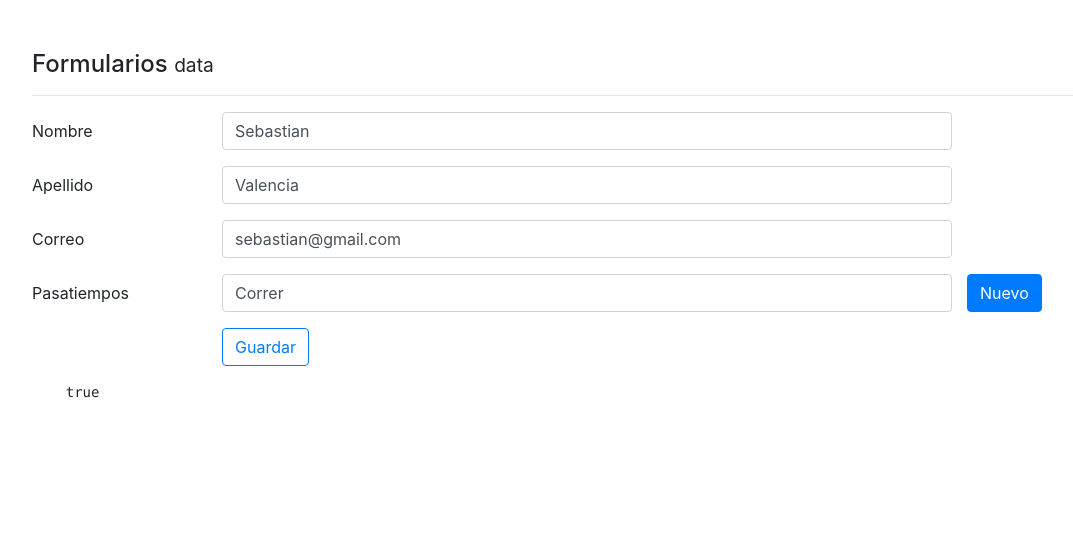
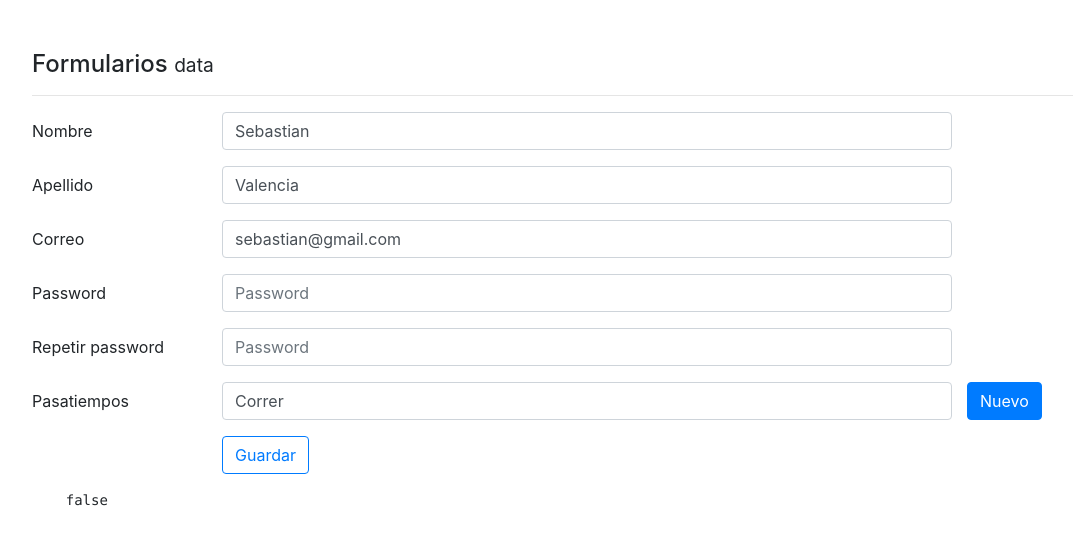
Before and after one commit to sebasvalencia/Angular7Formularios, an Angular app: page / in a window 1280 px wide. Shown: the top 544 px of the page, without its empty margins (53-1126 px from the left). Built offline with nearby package versions, Linux system fonts and the light colour scheme.

Commit message:
Septima app en Angular - Formularios - Creamos validaciones personalizadas noIgual password

```diff
--- a/src/app/components/data/data.component.html
+++ b/src/app/components/data/data.component.html
@@ -48,6 +48,22 @@
     </div>
   </div>
 
+  <div class="form-group row">
+    <label class="col-2 col-form-label">Password</label>
+    <div class="col-md-8">
+
+      <input class="form-control" type="password" placeholder="Password" formControlName="password1">
+    </div>
+  </div>
+
+  <div class="form-group row">
+    <label class="col-2 col-form-label">Repetir password</label>
+    <div class="col-md-8">
+
+      <input class="form-control" type="password" placeholder="Password" formControlName="password2">
+    </div>
+  </div>
+
 
 
   <div class="form-group row">
--- a/src/app/components/data/data.component.ts
+++ b/src/app/components/data/data.component.ts
@@ -41,10 +41,17 @@
       ]),
       'correo': new FormControl(this.usuario.correo, [Validators.required, Validators.pattern("[a-z0-9._%+-]+@[a-z0-9.-]+\.[a-z]{2,3}$")
 
-      ])
+      ]),
+      'password1': new FormControl('', Validators.required),
+      'password2': new FormControl()
     });
 
     //this.forma.setValue(this.usuario);
+
+    this.forma.controls['password2'].setValidators([
+      Validators.required,
+      this.noIgual.bind(this.forma) //la funcion esta en otro contexto
+    ]);
 
 
   }
@@ -57,13 +64,25 @@
 
   //validacion - q cualquier persona tenga el apellido herrera
   noHerrera(control: FormControl): { [s: string]: boolean } {
-    if(control.value === "herrera"){
+    if (control.value === "herrera") {
       return {
-        noherrera:true
+        noherrera: true
       }
     }
     return null;
   }
+
+  noIgual(control: FormControl): { [s: string]: boolean } {
+    console.log(this);
+    let forma: any = this;
+    if (control.value !== forma.controls['password1'].value) {
+      return {
+        noiguales: true
+      }
+    }
+    return null;
+  }
+
 
 
   guardarCambios() {
```
